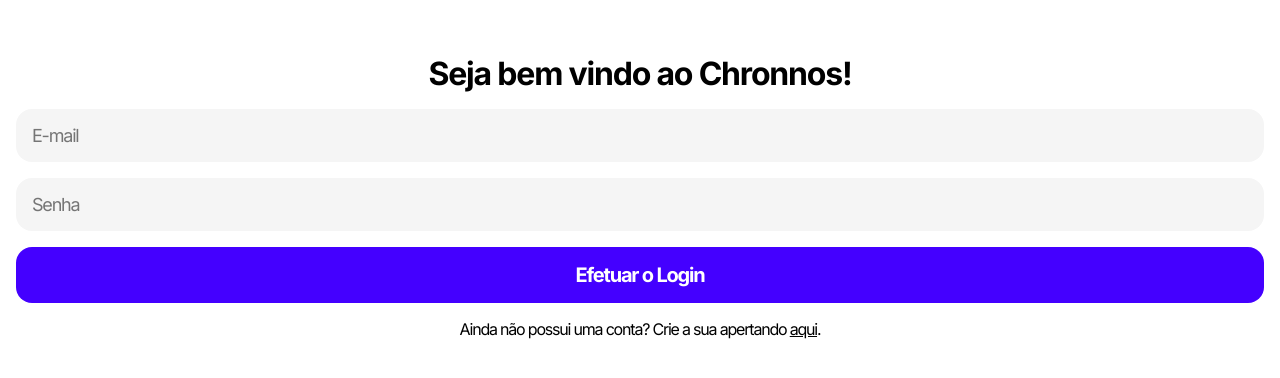
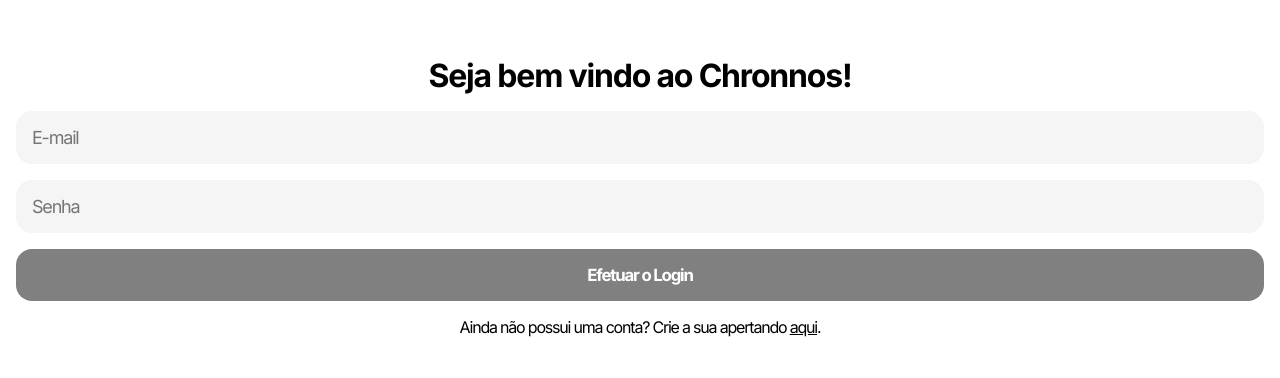
Before and after one commit to KleidsonRocha/Chronnos, a React (Vite) app in the folder FrontEnd/: page /Login in a window 1280 px wide. Shown: the part 204-582 px from the top of the page. Built offline with nearby package versions, Linux system fonts and the light colour scheme.

Commit message:
Adicionando a interacao grafica de checagem dos campos ao botao de login na tela de login

```diff
--- a/FrontEnd/src/Components/Login.jsx
+++ b/FrontEnd/src/Components/Login.jsx
@@ -1,4 +1,4 @@
-import React, { useState } from 'react';
+import React, { useState, useEffect } from 'react';
 import ChronnosInput from './inputs-buttons/ChronnosInput/ChronnosInput';
 import ChronnosButton from './inputs-buttons/ChronnosButton/ChronnosButton';
 import MainMobile from './layouts/MainMobile/MainMobile';
@@ -10,7 +10,16 @@
   const [email, setEmail] = useState('');
   const [senha, setSenha] = useState('');
   const [error, setError] = useState('');
+  const [btnLoginClass, setBtnLoginClass] = useState('');
   const { RotaBanco } = useGlobalContext();
+
+  useEffect(() => {
+    if(email === '' || senha === '') {
+      setBtnLoginClass('button-insatisfaz');
+    } else {
+      setBtnLoginClass('button-default');
+    }
+  }, [email, senha]);
 
   const handleLogin = async () => {
     try {
@@ -38,7 +47,7 @@
       {error && <p className="txt-error">{error}</p>}
       <ChronnosInput type="email" id="email" placeholder="E-mail" value={email} onChange={(e) => setEmail(e.target.value)} className="input-default"></ChronnosInput>
       <ChronnosInput type="password" id="senha" placeholder="Senha" value={senha} onChange={(e) => setSenha(e.target.value)} className="input-default"></ChronnosInput>
-      <ChronnosButton onClick={handleLogin} className={"button-default"}>Efetuar o Login</ChronnosButton>
+      <ChronnosButton onClick={handleLogin} className={btnLoginClass}>Efetuar o Login</ChronnosButton>
       <p className="txt-footer">Ainda não possui uma conta? Crie a sua apertando <a href="/Cadastro">aqui</a>.</p>
     </MainMobile>
   );
```
